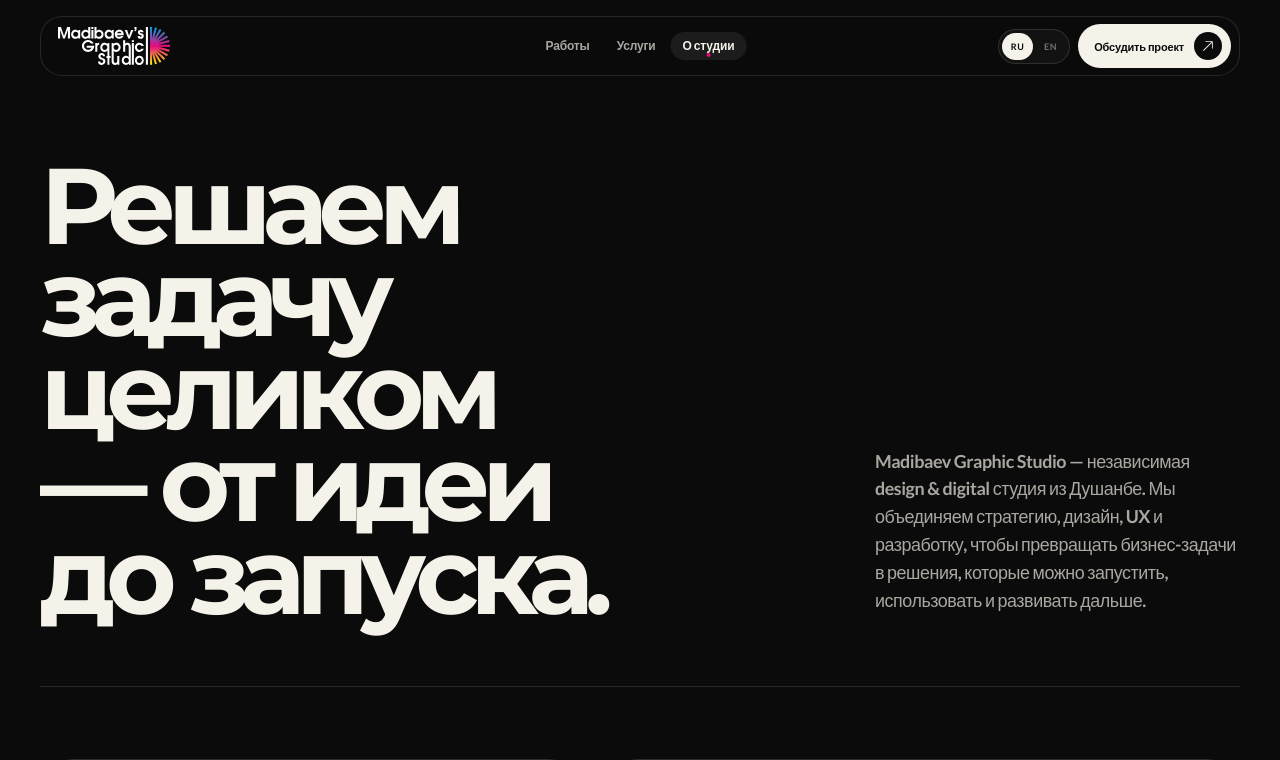
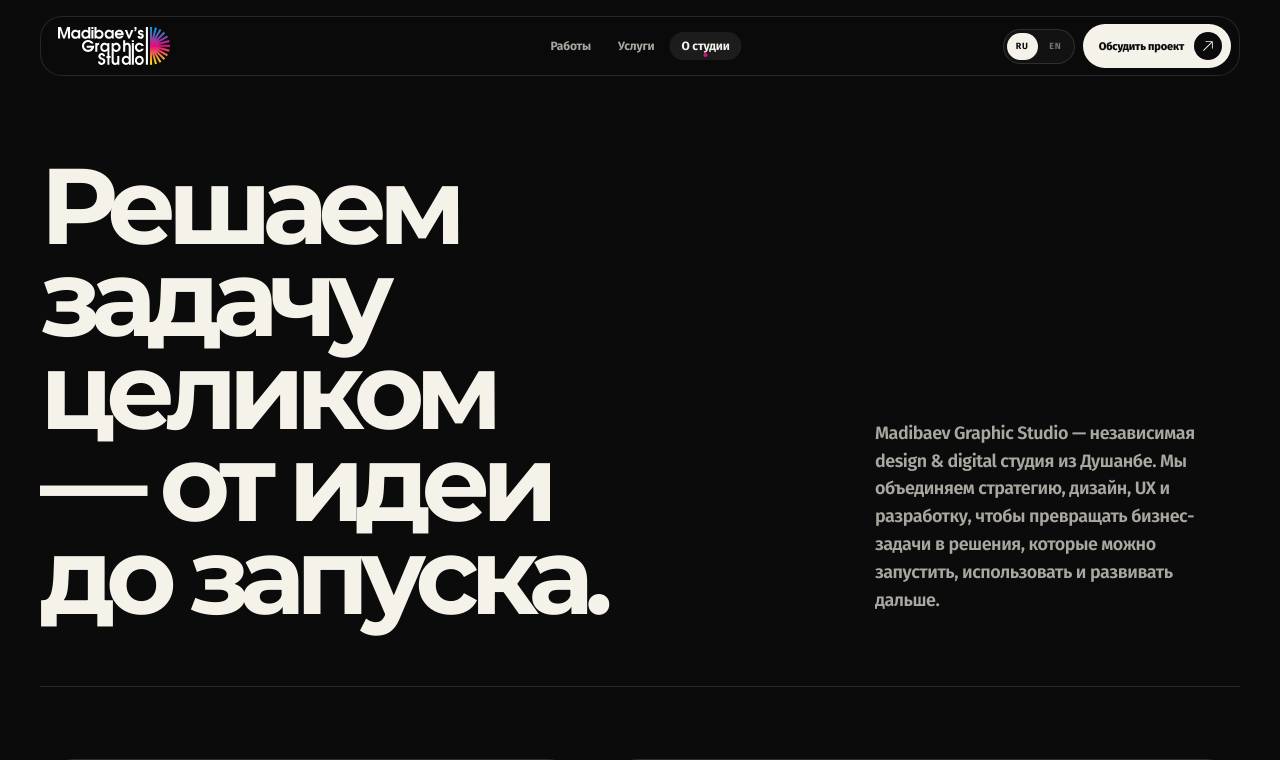
Before and after one commit to AlexMadibaev/MadibaevStudio, a Next.js app in the folder mgs-next/: page /about in a window 1280 px wide. Shown: the top 760 px of the page. Built offline with nearby package versions, Linux system fonts and the light colour scheme; no server answers.

Commit message:
Use Fira Sans for Cyrillic-safe body typography

```diff
--- a/mgs-next/app/layout.tsx
+++ b/mgs-next/app/layout.tsx
@@ -1,5 +1,5 @@
 import type { Metadata } from "next";
-import { Lato, Montserrat } from "next/font/google";
+import { Fira_Sans, Montserrat } from "next/font/google";
 import type { CSSProperties } from "react";
 
 import "./globals.css";
@@ -19,18 +19,19 @@ const montserrat = Montserrat({
   display: "swap",
 });
 
-const lato = Lato({
+const firaSans = Fira_Sans({
   subsets: ["latin", "cyrillic"],
-  weight: ["300", "400", "700", "900"],
-  variable: "--font-lato",
+  weight: ["300", "400", "500", "600", "700", "800"],
+  variable: "--font-fira-sans",
   display: "swap",
 });
 
 const fontAliases = {
-  "--font-inter": "var(--font-lato)",
+  "--font-inter": "var(--font-fira-sans)",
   "--font-space-grotesk": "var(--font-montserrat)",
-  "--font-roboto-mono": "var(--font-lato)",
-  "--font-dm-mono": "var(--font-lato)",
+  "--font-roboto-mono": "var(--font-fira-sans)",
+  "--font-dm-mono": "var(--font-fira-sans)",
+  "--font-lato": "var(--font-fira-sans)",
 } as CSSProperties;
 
 export const metadata: Metadata = {
@@ -94,10 +95,10 @@ export default function RootLayout({ children }: LayoutProps<"/">) {
   return (
     <html
       lang="ru"
-      className={cn("dark", "h-full", "antialiased", montserrat.variable, lato.variable)}
+      className={cn("dark", "h-full", "antialiased", montserrat.variable, firaSans.variable)}
       style={fontAliases}
     >
-      <body className={cn("min-h-full", lato.className)}>
+      <body className={cn("min-h-full", firaSans.className)}>
         {children}
         <MgsRuntimeEnhancements />
         <script dangerouslySetInnerHTML={{ __html: JSON.stringify(structuredData) }} type="application/ld+json" />
```
